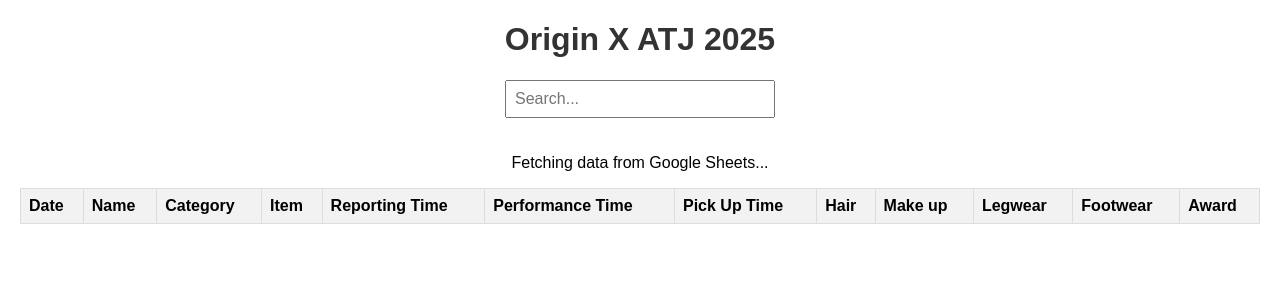
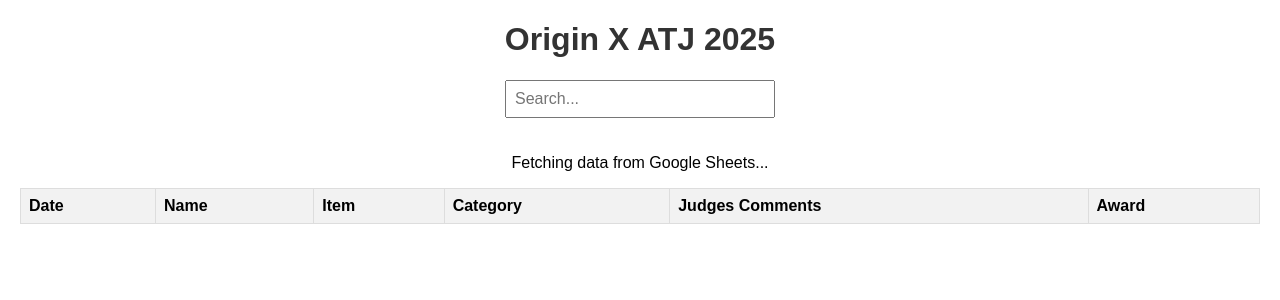
Before and after one commit to TeddyATJ/Origin-X-ATJ-2025, a Flask app: page / in a window 1280 px wide. Shown: the top 300 px of the page. Run offline with Flask 3, Linux system fonts and the light colour scheme; data that the repository does not hold is empty.

Commit message:
Updated index.html to display limited columns and fixed Judges Comments links

```diff
--- a/templates/index.html
+++ b/templates/index.html
@@ -5,10 +5,10 @@
     <meta name="viewport" content="width=device-width, initial-scale=1.0">
     <title>Origin X ATJ 2025</title>
 
-    <!-- ✅ Favicon Fix -->
+    <!-- ✅ Favicon -->
     <link rel="icon" type="image/x-icon" href="{{ url_for('static', filename='favicon.ico') }}">
 
-    <!-- ✅ jQuery for fetching data -->
+    <!-- ✅ jQuery for data fetching -->
     <script src="https://code.jquery.com/jquery-3.6.0.min.js"></script>
 
     <style>
@@ -48,7 +48,7 @@
 </head>
 <body>
 
-    <!-- ✅ Restored Page Title -->
+    <!-- ✅ Page Title -->
     <h1>Origin X ATJ 2025</h1>
 
     <!-- ✅ Search Bar (Now Searches All Columns) -->
@@ -56,21 +56,15 @@
 
     <p>Fetching data from Google Sheets...</p>
 
-    <!-- ✅ Updated Table with Correct Column Order -->
+    <!-- ✅ Updated Table with Only Required Columns -->
     <table id="data-table">
         <thead>
             <tr>
                 <th>Date</th>
                 <th>Name</th>
+                <th>Item</th>
                 <th>Category</th>
-                <th>Item</th>
-                <th>Reporting Time</th>
-                <th>Performance Time</th>
-                <th>Pick Up Time</th>
-                <th>Hair</th>
-                <th>Make up</th>
-                <th>Legwear</th>
-                <th>Footwear</th>
+                <th>Judges Comments</th>
                 <th>Award</th>
             </tr>
         </thead>
@@ -102,8 +96,16 @@
 
                 // ✅ Convert Date and Time to sortable format
                 function parseDate(dateStr) {
-                    var parts = dateStr.split("/");
-                    return new Date(parts[2], parts[1] - 1, parts[0]); // Format: DD/MM/YYYY
+                    var parts = dateStr.split(" ");
+                    var day = parseInt(parts[1]);
+                    var month = parts[2];
+                    var year = parseInt(parts[3]);
+
+                    const monthNames = ["January", "February", "March", "April", "May", "June", "July", "August", "September", "October", "November", "December"];
+                    var monthIndex = monthNames.indexOf(month);
+                    if (monthIndex === -1) return new Date(9999, 0, 1); // If invalid, push to end
+
+                    return new Date(year, monthIndex, day);
                 }
 
                 function parseTime(timeStr) {
@@ -134,22 +136,16 @@
 
                     newRow += "<td>" + sanitize(row.Date) + "</td>";
                     newRow += "<td>" + sanitize(row.Name) + "</td>";
+                    newRow += "<td>" + sanitize(row.Item) + "</td>";
                     newRow += "<td>" + sanitize(row.Category) + "</td>";
-                    newRow += "<td>" + sanitize(row.Item) + "</td>";
-                    newRow += "<td>" + sanitize(row["Reporting Time"]) + "</td>";
-                    newRow += "<td>" + sanitize(row["Performance Time"]) + "</td>";
-                    newRow += "<td>" + sanitize(row["Pick Up Time"]) + "</td>";
-                    newRow += "<td>" + sanitize(row.Hair) + "</td>";
 
-                    // ✅ FIXED: "Make up" Column Now Shows "ATJ Stage Make-Up"
-                    if (row["Make up"] && row["Make up"].startsWith("http")) {
-                        newRow += '<td><a href="' + row["Make up"] + '" target="_blank">ATJ Stage Make-Up</a></td>';
+                    // ✅ FIXED: "Judges Comments" Now Shows "Link to Comment" for URLs
+                    if (row["Judges Comments"] && row["Judges Comments"].startsWith("http")) {
+                        newRow += '<td><a href="' + row["Judges Comments"] + '" target="_blank">Link to Comment</a></td>';
                     } else {
-                        newRow += "<td>" + sanitize(row["Make up"]) + "</td>";
+                        newRow += "<td>" + sanitize(row["Judges Comments"]) + "</td>";
                     }
 
-                    newRow += "<td>" + sanitize(row.Legwear) + "</td>";
-                    newRow += "<td>" + sanitize(row.Footwear) + "</td>";
                     newRow += "<td>" + sanitize(row.Award) + "</td>";
                     newRow += "</tr>";
 
```
